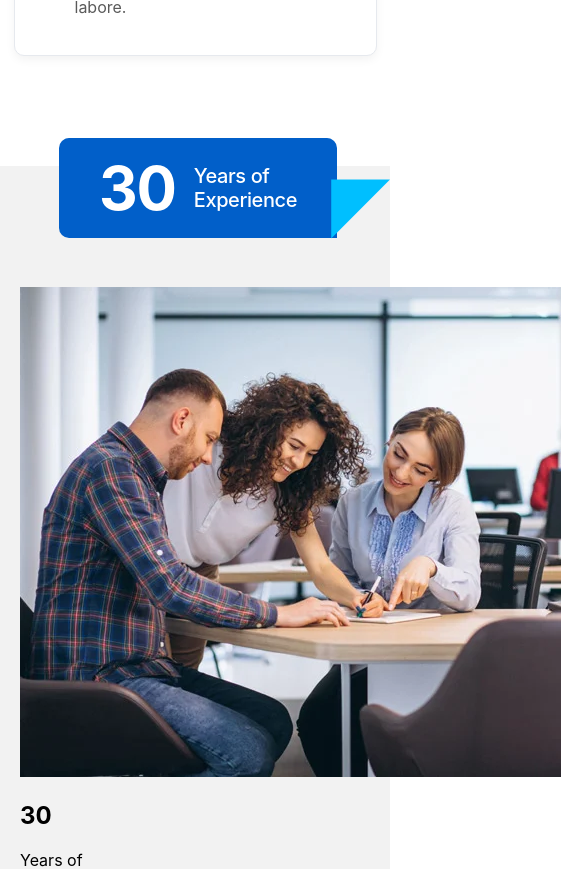
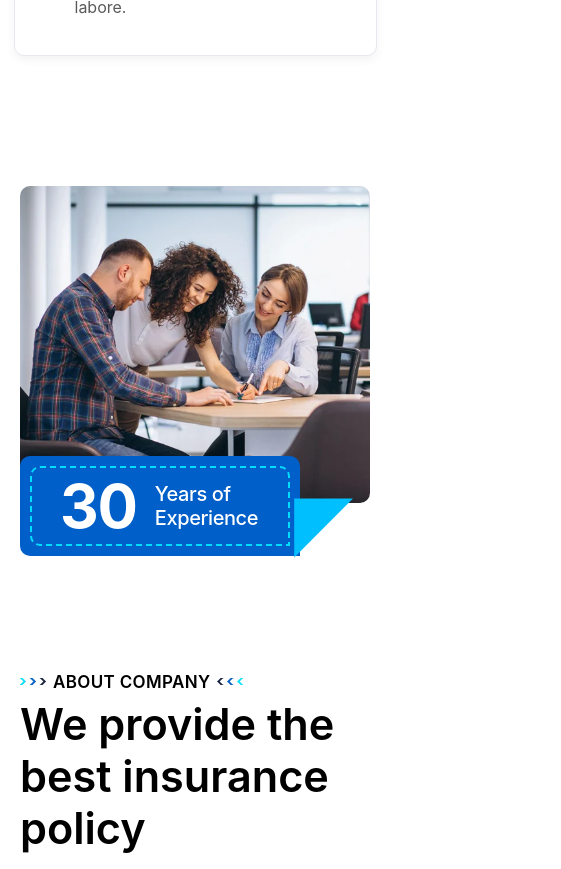
Before and after one commit to pranjalsachan9935/Hospital-Service-Provider, a React (Create React App) app: page / in a window 390 px wide. Shown: the part 1640-2509 px from the top of the page, 561 px wide, since content can reach past the window. Built offline with nearby package versions, Linux system fonts and the light colour scheme.

Commit message:
Update Section3.css

```diff
--- a/src/component/Section3.css
+++ b/src/component/Section3.css
@@ -1,11 +1,10 @@
 .section-3 {
   display: flex;
   flex-wrap: wrap;
-  gap: 1px;
+  gap: 95px;
   padding: 20px;
-  background-color: #f2f2f2;
   max-width: 1200px;
-  margin-bottom: 50px;
+  margin-bottom: 100px;
 }
 
 .section-3-left {
@@ -22,7 +21,7 @@
 }
 
 .section-3-left img:nth-child(1) {
-  position: relative; /* Bottom image */
+  position: absolute;
   left: 55px;
   opacity: 0.5;
   top: 100px;
@@ -33,8 +32,8 @@
 }
 
 .section-3-left img:nth-child(2) {
-  position: absolute;
-  top: 10%; /* Adjust to overlap */
+  position: relative;
+  top: 79px;
   width: 500px;
   height: 450px;
   left: 30px;
@@ -44,19 +43,22 @@
 }
 
 .section-3-left img:nth-child(3) {
-  position: relative;
+  position: absolute;
   z-index: 3;
   width: 330px;
   height: 310px;
   border-radius: 10px;
   left: -56px;
-  bottom: 102px;
+  top: 53%;
+}
+.mid-image{
+  display: none;
 }
 
 .experience-label {
-  position: relative;
-  bottom: -474px;
-  left: -485px;
+  position: absolute;
+  top: 80.5%;
+  left: 3%;
   display: flex;
   align-items: center;
   background-color: #015fc9;
@@ -85,6 +87,19 @@
   letter-spacing: -0.02em;
 }
 
+.experience-label::before{
+  position: absolute;
+    top: 10px;
+    left: 10px;
+    right: 10px;
+    bottom: 10px;
+    content: "";
+    border: 2px dashed rgb(0, 221, 255);
+    border-top-left-radius: 10px;
+    border-top-right-radius: 10px;
+    border-bottom-left-radius: 10px;
+}
+
 .experience-label::after {
   content: "◤";
   position: absolute;
@@ -97,14 +112,21 @@
   visibility: visible; /* Always visible */
 }
 
-.hidden-image-mid {
-  display: none;
+
+
+.section-3-780 img{
+display: none;
+}
+.experience-label-780 {
+ display: none;
 }
 
-.experience-label-hidden {
-  display: none;
-}
+
 @media (max-width: 780px) {
+  .section-3 {
+    gap: 0px;
+  }
+
   .section-3-left {
     flex: 1;
     display: flex;
@@ -114,25 +136,40 @@
   .section-3-left img:nth-child(3) {
     display: none;
   }
-
   .section-3-left img:nth-child(1) {
     display: none;
   }
   .section-3-left img:nth-child(2) {
     display: none;
   }
-  .hidden-image-mid {
+
+
+  .section-3-780 img{
     display: flex;
-    border-radius: 8px;
+    position: relative;
     width: 100%;
-    max-width: 500px;
-    position: relative;
+    max-width: 535px;
+    height: auto;
+    object-fit: cover;
+    z-index: 2;
+    border-radius: 10px;
+  }
+  .experience-label{
+    display: none;
+    visibility: hidden;
+    width: 0px;
+    height: 0px;
+  }
+  .experience-label::after{
+    display: none;
   }
 
-  .experience-label {
+  .experience-label-780 {
+    display: flex;
     position: relative;
-    top: -48.5px;
-    left: 50%;
+    width: 200px;
+    top: -47px;
+    display: flex;
     align-items: center;
     background-color: #015fc9;
     border-top-left-radius: 10px;
@@ -144,14 +181,14 @@
     color: white;
     height: 100px;
   }
-  .experience-label h2 {
+  .experience-label-780 h2 {
     font-size: 60px;
     font-weight: 700;
     line-height: 60px;
     letter-spacing: -0.02em;
   }
 
-  .experience-label p {
+  .experience-label-780 p {
     font-size: 20px;
     line-height: 24px;
     font-weight: 500;
@@ -159,7 +196,20 @@
     letter-spacing: -0.02em;
   }
 
-  .experience-label::after {
+  .experience-label-780::before{
+    position: absolute;
+      top: 10px;
+      left: 10px;
+      right: 10px;
+      bottom: 10px;
+      content: "";
+      border: 2px dashed rgb(0, 221, 255);
+      border-top-left-radius: 10px;
+      border-top-right-radius: 10px;
+      border-bottom-left-radius: 10px;
+  }
+
+  .experience-label-780::after {
     content: "◤";
     position: absolute;
     right: 6px;
@@ -168,56 +218,53 @@
     color: #00bfff;
     width: 0;
     height: 0;
-    visibility: visible; /* Always visible */
+    visibility: visible;
   }
 
   .section-3-right {
     max-width: 600px;
     margin: 0px auto 0;
   }
+
 }
 
 @media (max-width: 1200px) {
-  .section-3-left img {
-    max-width: 100%;
-  }
 
   .section-3-left img:nth-child(1) {
-    position: relative; /* Bottom image */
+    position: absolute;
     left: 55px;
     opacity: 0.5;
     top: 100px;
     z-index: 1;
-    width: 500px;
-    height: 470px;
+    width: 720px;
+    height: 498px;
     border-radius: 10px;
   }
 
   .section-3-left img:nth-child(2) {
-    position: absolute;
-    top: 10%; /* Adjust to overlap */
-    width: 500px;
-    height: 510px;
-    left: 30.5px;
+    position: relative;
+    top: 79px;
+    width: 700px;
+    height: 540px;
+    left: 30px;
     object-fit: cover;
     z-index: 2;
     border-radius: 10px;
   }
 
   .section-3-left img:nth-child(3) {
-    position: relative;
+    position: absolute;
     z-index: 3;
-    width: 340px;
-    height: 320px;
+    width: 350px;
+    height: 330px;
     border-radius: 10px;
-    left: -53.5px;
-    bottom: 102px;
+    top: 73%;
   }
 
   .experience-label {
-    position: relative;
-    bottom: 249.5px;
-    left: -92.5px;
+    position: absolute;
+    top: 106%;
+    left: 5.9%;
     display: flex;
     align-items: center;
     background-color: #015fc9;
@@ -257,14 +304,18 @@
     height: 0;
     visibility: visible; /* Always visible */
   }
+
 }
+
+
 
 .section-3-right {
   flex: 1;
   display: flex;
   flex-direction: column;
   gap: 15px;
-  max-width: 100%;
+  width: 100%;
+  max-width: 500px;
 }
 
 .right-title {
@@ -441,7 +492,7 @@
 
   .section-3-right {
     max-width: 100%;
-    width: 560px;
+    width: 535px;
     position: relative;
   }
 }
```
